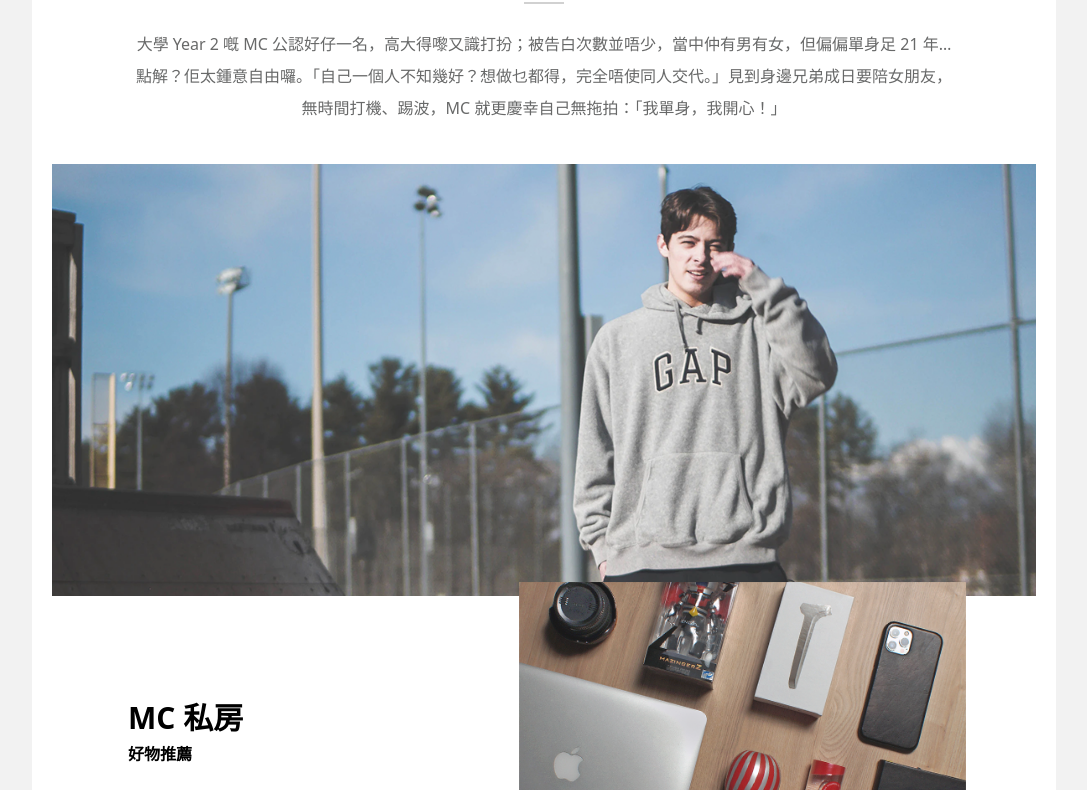
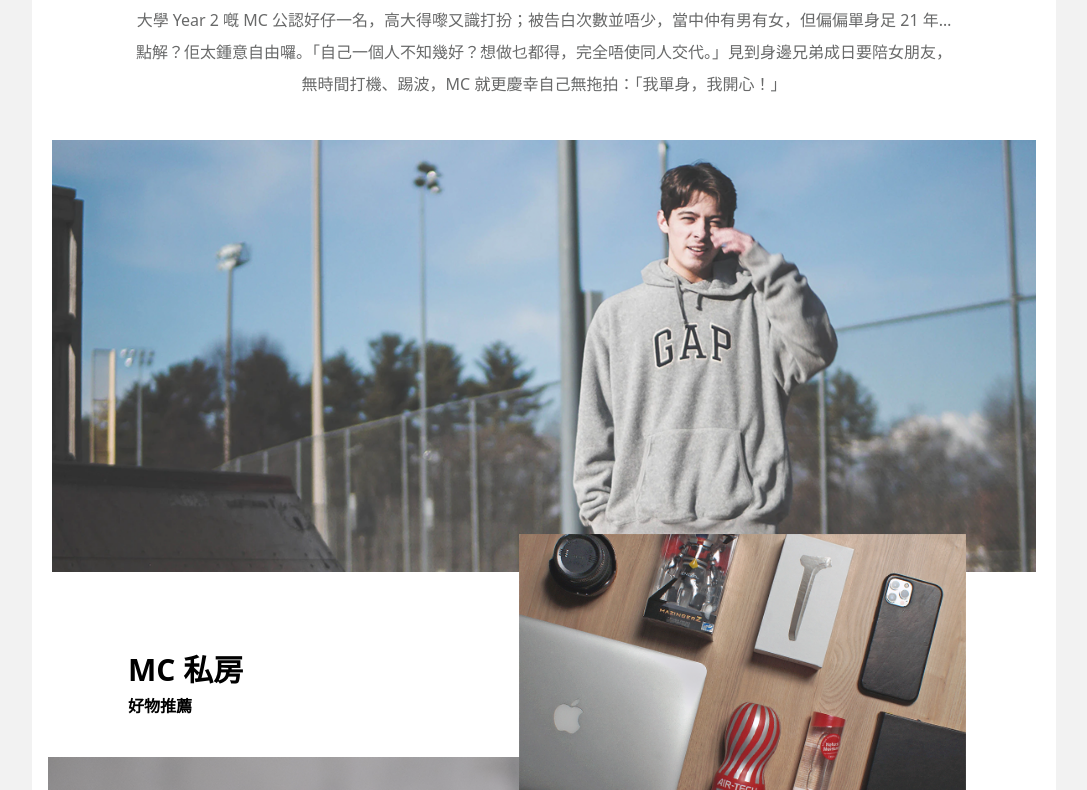
Before and after one commit to jasoleo/2nd-in-task---Senior-UIUX-Design-Developer---Jason-Tse, a plain HTML site: page index.html in a window 1280 px wide. Shown: the part 178-968 px from the top of the page, without its empty margins (96-1183 px from the left). Drawn offline with nearby package versions, Linux system fonts and the light colour scheme.

Commit message:
hero padding

```diff
--- a/index.html
+++ b/index.html
@@ -13,7 +13,7 @@
     <div class="bg-[#ee3124] text-white text-center py-[10px]"></div>
 
     <!-- Hero Section -->
-    <div class="py-[8vh]">
+    <div class="py-[5vh]">
       <div class="flex flex-col items-center justify-center gap-5">
         <h1 class="text-4xl md:text-3xl font-bold text-[#ee3124]">自願單身男大生MC</h1>
         <div class="w-[40px] h-[2px] bg-[#686969] opacity-[30%]"></div>
```
